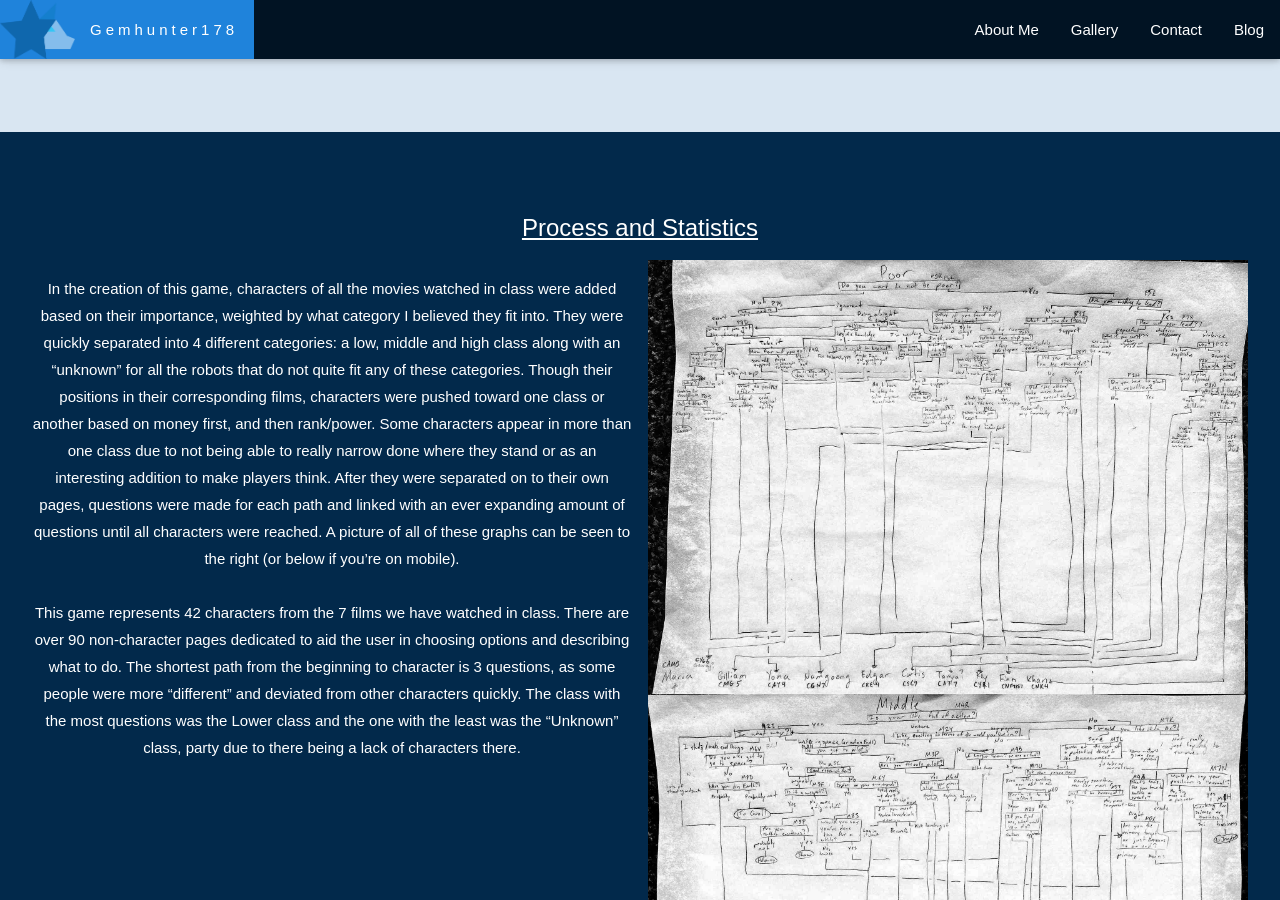
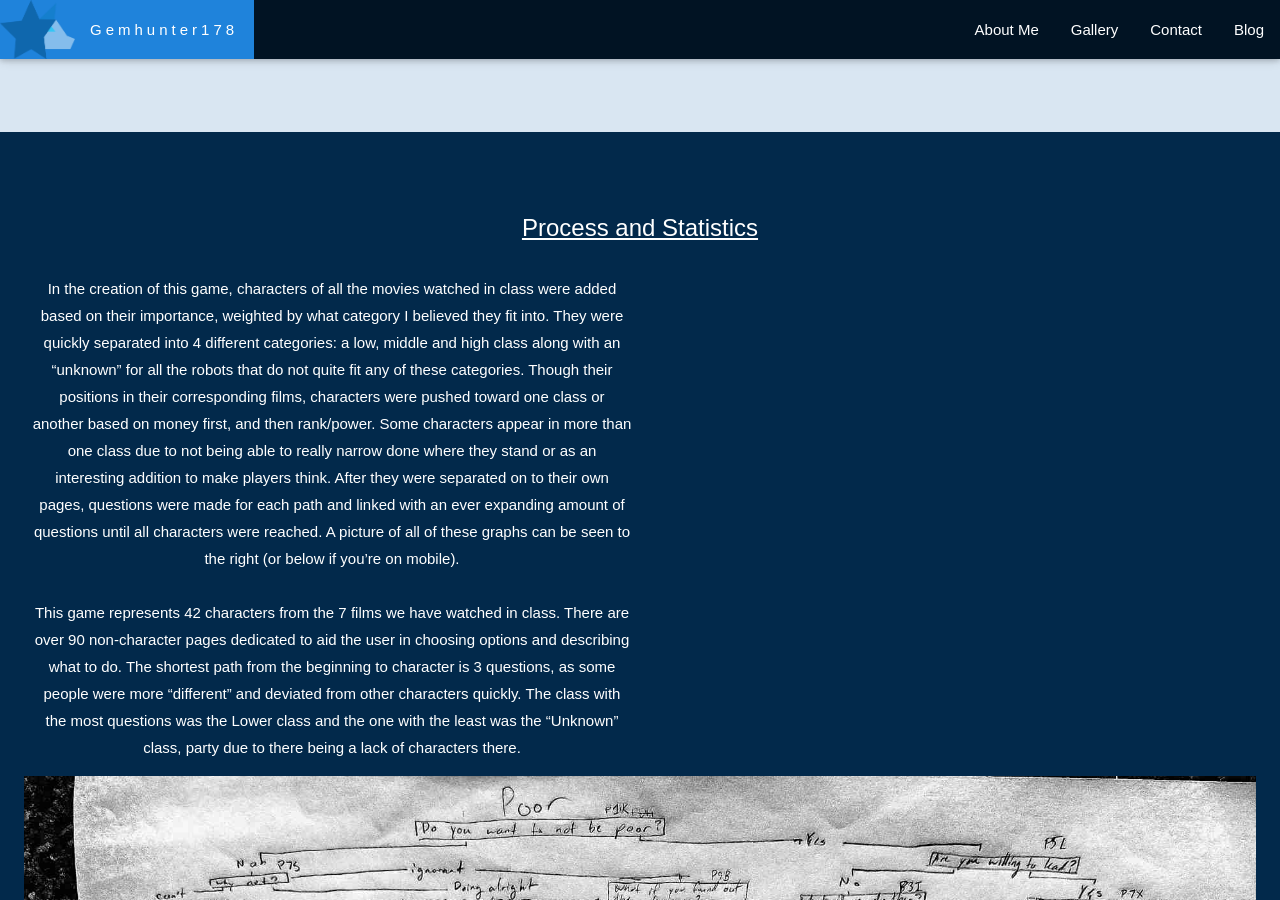
Before and after one commit to gemhunter178/gemhunter178.github.io, a Jekyll site: the page schoolprojects/PHIL1667/press.html, which Jekyll copies as it is, in a window 1280 px wide and 900 px high, scrolled down 638 px. Built offline with Jekyll 4.4.1, drawn with Linux system fonts in a browser that asks for light colours; some web fonts are replaced.

Commit message:
Update press.html

```diff
--- a/schoolprojects/PHIL1667/press.html
+++ b/schoolprojects/PHIL1667/press.html
@@ -109,10 +109,14 @@
 
 			</div>
 			<!--GRAPH PICUTRES-->
-			<div class="w3-half">
+			<div class="w3-fourth">
 
 				<img src="pLower.jpg" class="gallerypic" onclick="onClick(this)" alt="Lower Class Sheet">
 				<img src="pMid.jpg" class="gallerypic" onclick="onClick(this)" alt="Middle Class Sheet">
+
+
+			</div>
+			<div class="w3-fourth">
 				<img src="pHigh.jpg" class="gallerypic" onclick="onClick(this)" alt="Higher lass Sheet">
 				<img src="pUnknown.jpg" class="gallerypic" onclick="onClick(this)" alt="Unknown Class Sheet">
 
```
